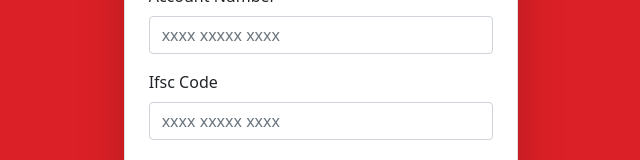
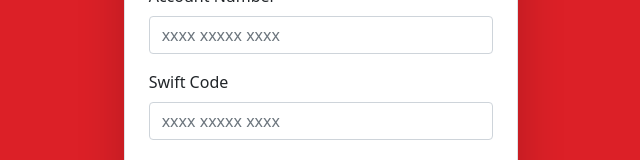
Before and after one commit to iam5abhi/Bussiness-Payomon-React, a React (Create React App) app: page /addaccount in a window 1280 px wide. Shown: the part 413-573 px from the top of the page, without its empty margins (319-959 px from the left). Built offline with nearby package versions, Linux system fonts and the light colour scheme; no server answers; sample sign-in values are in the browser's storage.

Commit message:
Update AddAccount.js

```diff
--- a/src/Components/AddAccount.js
+++ b/src/Components/AddAccount.js
@@ -60,7 +60,7 @@ const AddAccount = () => {
                     <input type="text" onChange={inputHandler} name="AccountNumber" className="form-control" id="exampleInputEmail" aria-describedby="emailHelp" placeholder="xxxx xxxxx xxxx" />
                 </div>
                 <div className="mb-3">
-                    <label htmlFor="exampleFormControlInput1" className="form-label">Ifsc Code</label>
+                    <label htmlFor="exampleFormControlInput1" className="form-label">Swift Code</label>
                     <input type="text" onChange={inputHandler} name="IFSC_CODE" className="form-control" id="exampleInputEmail" aria-describedby="emailHelp" placeholder="xxxx xxxxx xxxx" />
                 </div>
                 <br />
```
